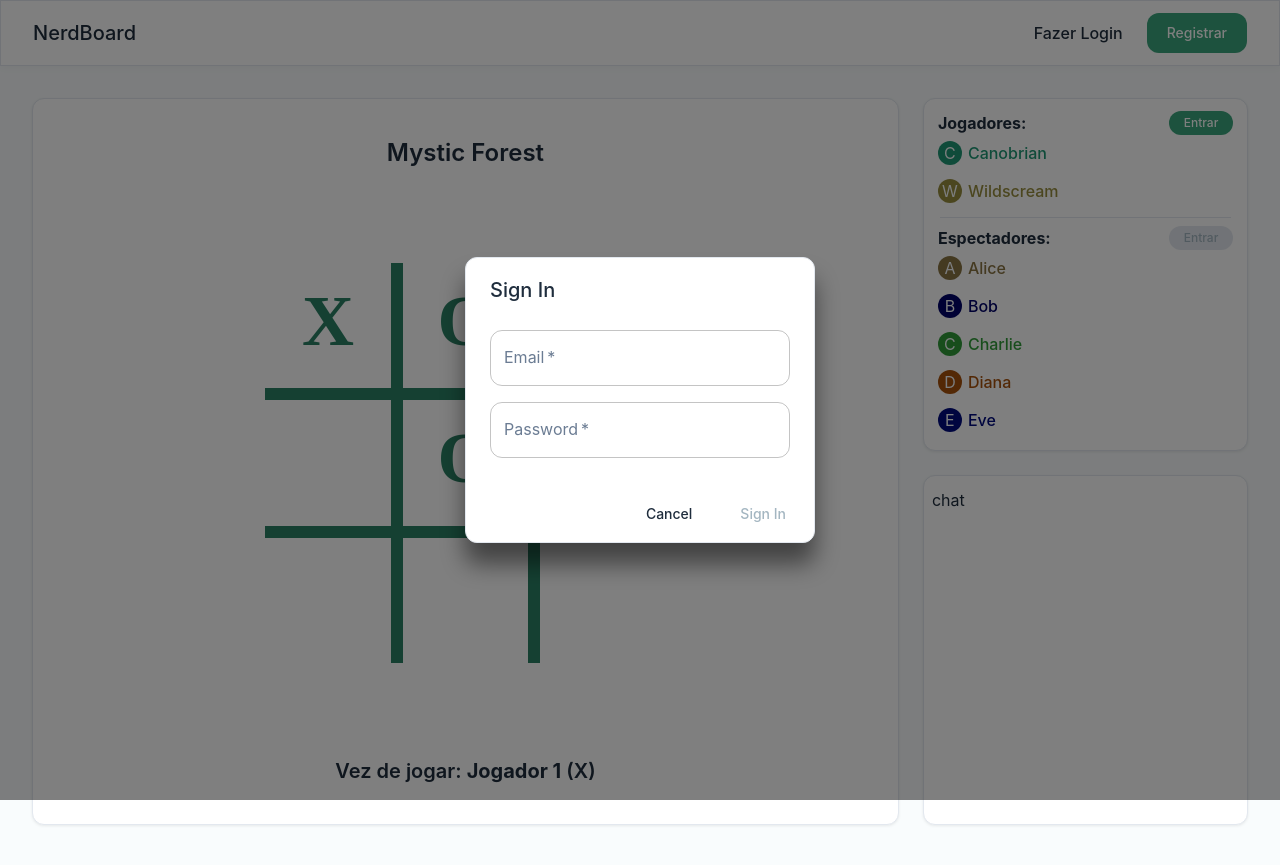
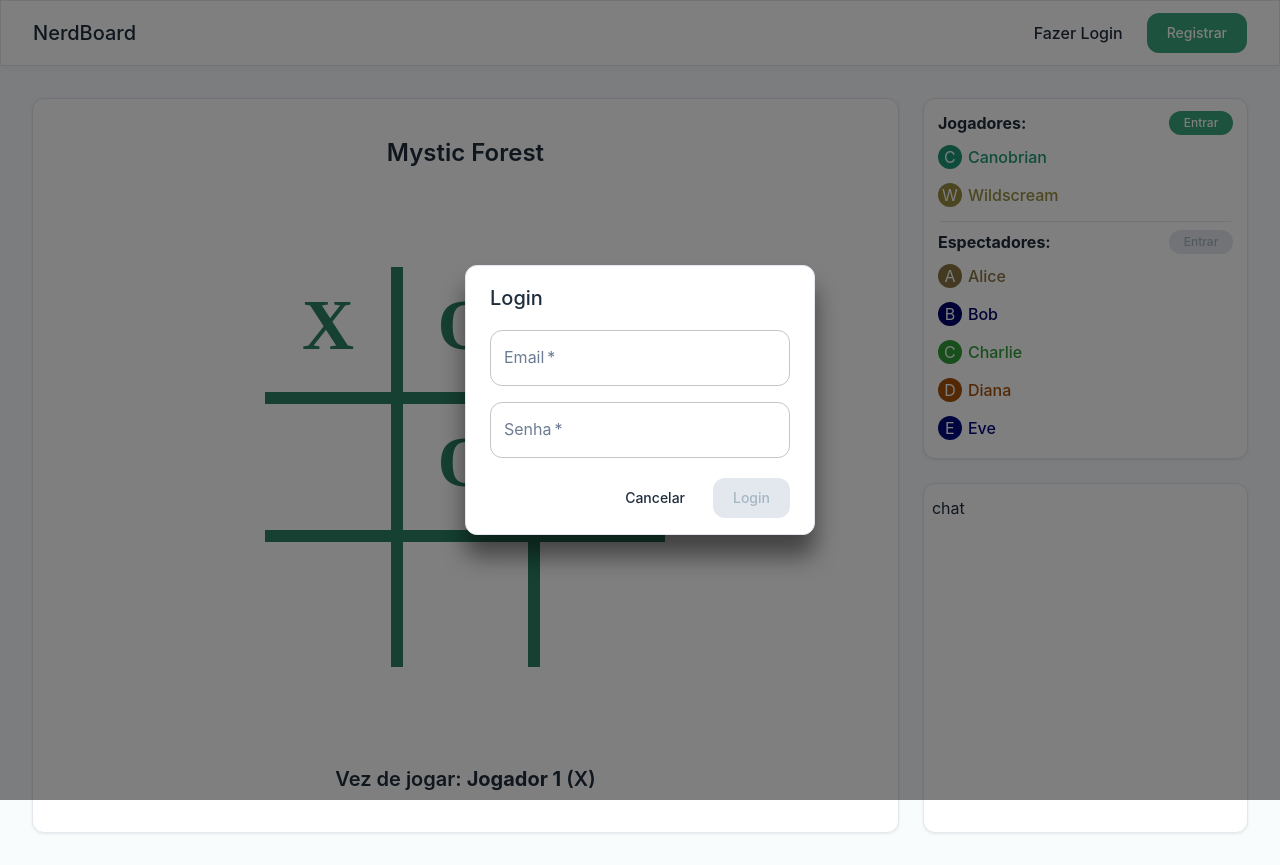
Before and after one commit to bozoteam/nashor, a React (Vite) app: page /tic-tac-toe/1 in a window 1280 px wide. Both pictures are taken after a click on the element "Fazer Login". Built offline with nearby package versions, Linux system fonts and the light colour scheme; no server answers.

Commit message:
login form adjustments

```diff
--- a/src/contexts/auth-dialogs/Dialog.tsx
+++ b/src/contexts/auth-dialogs/Dialog.tsx
@@ -22,18 +22,32 @@ const CustomDialog: React.FC<CustomDialogProps> = ({
   title,
   children,
   onConfirm,
-  confirmText = "Confirm",
-  cancelText = "Cancel",
+  confirmText = "Confirmar",
+  cancelText = "Cancelar",
   confirmEnabled = false,
 }) => {
   return (
     <Dialog open={open} onClose={onClose}>
       <DialogTitle>{title}</DialogTitle>
-      <DialogContent>{children}</DialogContent>
-      <DialogActions>
+      <DialogContent
+        sx={{
+          overflowY: "visible",
+        }}
+      >
+        {children}
+      </DialogContent>
+      <DialogActions
+        sx={{
+          padding: "0 24px 16px 24px",
+        }}
+      >
         <Button onClick={onClose}>{cancelText}</Button>
         {onConfirm && (
-          <Button onClick={onConfirm} disabled={!confirmEnabled}>
+          <Button
+            onClick={onConfirm}
+            disabled={!confirmEnabled}
+            variant="contained"
+          >
             {confirmText}
           </Button>
         )}
--- a/src/contexts/auth-dialogs/SignInForm.tsx
+++ b/src/contexts/auth-dialogs/SignInForm.tsx
@@ -1,5 +1,5 @@
 import React from "react";
-import { TextField, Box } from "@mui/material";
+import { TextField, Box, Alert } from "@mui/material";
 import CustomDialog from "./Dialog";
 import { useAuth } from "../../service/useAuth";
 import { useAuthDialogStore } from "../../store/useAuthDialogStore";
@@ -11,9 +11,11 @@ const SignInForm = () => {
     email: "",
     password: "",
   });
+  const [errorMessage, setErrorMessage] = React.useState("");
 
-  function handleSubmit() {
-    signIn.mutate({
+  async function handleSubmit() {
+    try {
+      await signIn.mutateAsync({
         email: formState.email,
         password: formState.password,
       });
@@ -22,15 +24,22 @@ const SignInForm = () => {
         email: "",
         password: "",
       });
+      setErrorMessage("");
+    } catch (error) {
+      const serverError =
+        (error as any)?.response?.data?.message ||
+        "Failed to sign in. Please check your credentials and try again.";
+      setErrorMessage(serverError);
+    }
   }
 
   return (
     <CustomDialog
       open={isSignInOpen}
       onClose={closeDialogs}
-      title="Sign In"
+      title="Login"
       onConfirm={handleSubmit}
-      confirmText="Sign In"
+      confirmText="Login"
       confirmEnabled={formState.email !== "" && formState.password !== ""}
     >
       <Box
@@ -39,18 +48,24 @@ const SignInForm = () => {
           display: "flex",
           flexDirection: "column",
           alignItems: "center",
-          "& .MuiTextField-root": { my: 1, width: "300px" },
+          gap: "16px",
+          "& > *": { width: "300px" },
         }}
         noValidate
         autoComplete="off"
+        onSubmit={(e) => {
+          e.preventDefault();
+          handleSubmit();
+        }}
       >
+        {errorMessage && <Alert severity="error">{errorMessage}</Alert>}
         <TextField
           required
-          id="username"
+          id="email"
           label="Email"
           type="text"
           variant="outlined"
-          autoComplete="username"
+          autoComplete="email"
           value={formState.email}
           onChange={(e) =>
             setFormState({
@@ -62,7 +77,7 @@ const SignInForm = () => {
         <TextField
           required
           id="password"
-          label="Password"
+          label="Senha"
           type="password"
           variant="outlined"
           autoComplete="current-password"
@@ -74,6 +89,7 @@ const SignInForm = () => {
             })
           }
         />
+        <button type="submit" style={{ display: "none" }} />
       </Box>
     </CustomDialog>
   );
--- a/src/contexts/auth-dialogs/SignUpForm.tsx
+++ b/src/contexts/auth-dialogs/SignUpForm.tsx
@@ -1,5 +1,5 @@
 import React from "react";
-import { TextField, Box } from "@mui/material";
+import { TextField, Box, Alert } from "@mui/material";
 import CustomDialog from "./Dialog";
 import { useAuth } from "../../service/useAuth";
 import { useAuthDialogStore } from "../../store/useAuthDialogStore";
@@ -13,9 +13,24 @@ const SignUpForm = () => {
     confirmPassword: "",
     name: "",
   });
+  const [errorMessage, setErrorMessage] = React.useState("");
+  const [isNameTouched, setIsNameTouched] = React.useState(false);
 
-  function handleSubmit() {
-    signUp.mutate({
+  const usernameRegex = /^[a-zA-Z0-9]+$/;
+  const formEnabled =
+    formState.email.length > 0 &&
+    formState.password.length > 0 &&
+    formState.password === formState.confirmPassword &&
+    formState.name.length > 0 &&
+    usernameRegex.test(formState.name);
+
+  async function handleSubmit() {
+    try {
+      if (!usernameRegex.test(formState.name)) {
+        setErrorMessage("O nome de usuário só pode conter letras e números.");
+        return;
+      }
+      await signUp.mutateAsync({
         email: formState.email,
         password: formState.password,
         name: formState.name,
@@ -27,21 +42,24 @@ const SignUpForm = () => {
         confirmPassword: "",
         name: "",
       });
+      setErrorMessage("");
+      setIsNameTouched(false);
+    } catch (error) {
+      const serverError =
+        (error as any)?.response?.data?.message ||
+        "Failed to sign up. Please try again.";
+      setErrorMessage(serverError);
+    }
   }
 
   return (
     <CustomDialog
       open={isSignUpOpen}
       onClose={closeDialogs}
-      title="Sign Up"
+      title="Registro"
       onConfirm={handleSubmit}
-      confirmText="Sign Up"
-      confirmEnabled={
-        formState.email.length > 0 &&
-        formState.password.length > 0 &&
-        formState.password === formState.confirmPassword &&
-        formState.name.length > 0
-      }
+      confirmText="Registrar"
+      confirmEnabled={formEnabled}
     >
       <Box
         component="form"
@@ -49,11 +67,13 @@ const SignUpForm = () => {
           display: "flex",
           flexDirection: "column",
           alignItems: "center",
-          "& .MuiTextField-root": { my: 1, width: "300px" },
+          gap: "16px",
+          "& > *": { width: "300px" },
         }}
         noValidate
         autoComplete="off"
       >
+        {errorMessage && <Alert severity="error">{errorMessage}</Alert>}
         <TextField
           required
           id="email"
@@ -71,21 +91,28 @@ const SignUpForm = () => {
         <TextField
           required
           id="name"
-          label="Name"
+          label="Nome de usuário"
           variant="outlined"
           autoComplete="name"
           value={formState.name}
-          onChange={(e) =>
+          onChange={(e) => {
             setFormState({
               ...formState,
               name: e.target.value,
-            })
+            });
+            setIsNameTouched(true);
+          }}
+          error={isNameTouched && !usernameRegex.test(formState.name)}
+          helperText={
+            isNameTouched && !usernameRegex.test(formState.name)
+              ? "Apenas letras e números são permitidos."
+              : ""
           }
         />
         <TextField
           required
           id="password"
-          label="Password"
+          label="Senha"
           type="password"
           variant="outlined"
           autoComplete="current-password"
@@ -100,11 +127,17 @@ const SignUpForm = () => {
         <TextField
           required
           id="confirm-password"
-          label="Confirm Password"
+          label="Confirme a senha"
           type="password"
           variant="outlined"
           autoComplete="confirm-password"
           value={formState.confirmPassword}
+          onKeyDown={(e) => {
+            if (formEnabled && e.key === "Enter") {
+              e.preventDefault();
+              handleSubmit();
+            }
+          }}
           onChange={(e) =>
             setFormState({
               ...formState,
--- a/src/pages/tic-tac-toe/match/T3UserList.tsx
+++ b/src/pages/tic-tac-toe/match/T3UserList.tsx
@@ -43,7 +43,7 @@ const T3UserBoard = () => {
         sx={{
           display: "flex",
           justifyContent: "space-between",
-          marginX: "6px",
+          margin: "0 6px 4px 6px",
         }}
       >
         <Typography
@@ -89,7 +89,7 @@ const T3UserBoard = () => {
         sx={{
           display: "flex",
           justifyContent: "space-between",
-          marginX: "6px",
+          margin: "0 6px 4px 6px",
         }}
       >
         <Typography
```
Lines whose indentation alone changed are shown as unchanged.
